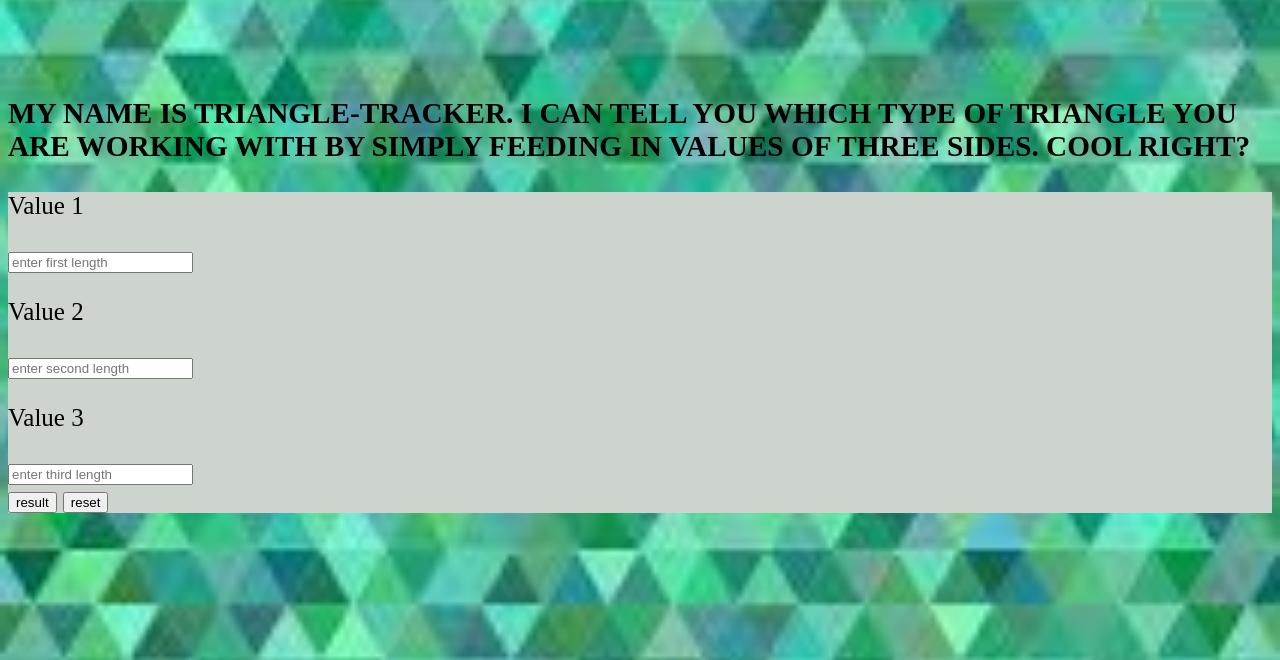
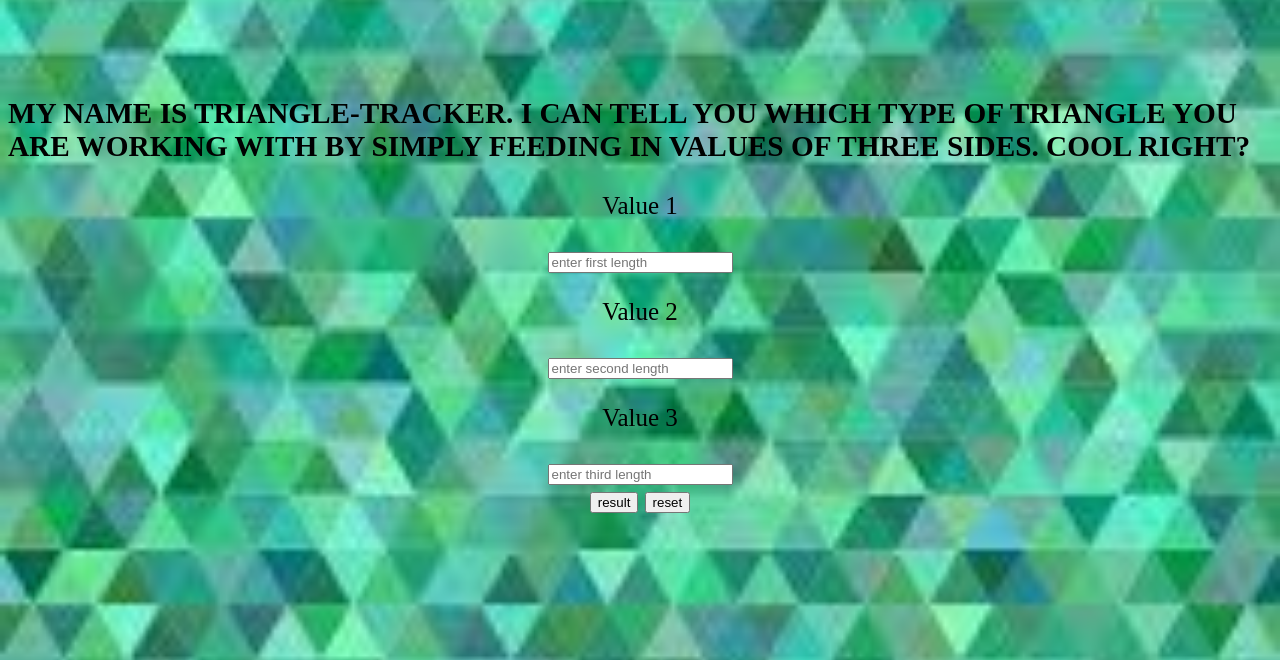
Before and after one commit to Emmasharon/triangle-tracker, a plain HTML site: page index.html in a window 1280 px wide. Shown: the part 169-829 px from the top of the page. Drawn offline with Linux system fonts and the light colour scheme; a web font is replaced by a local one.

Commit message:
align form to center

```diff
--- a/styles.css
+++ b/styles.css
@@ -14,7 +14,6 @@ h1 {
   padding-bottom: 70px;
 }
 .middle {
-  background-color: #CDD4CE;
   margin-bottom: 150px;
 }
 .start {
@@ -25,3 +24,6 @@ h1 {
 ;
   color:solid-grey;
 }
+form {
+  text-align: center;
+}
```
